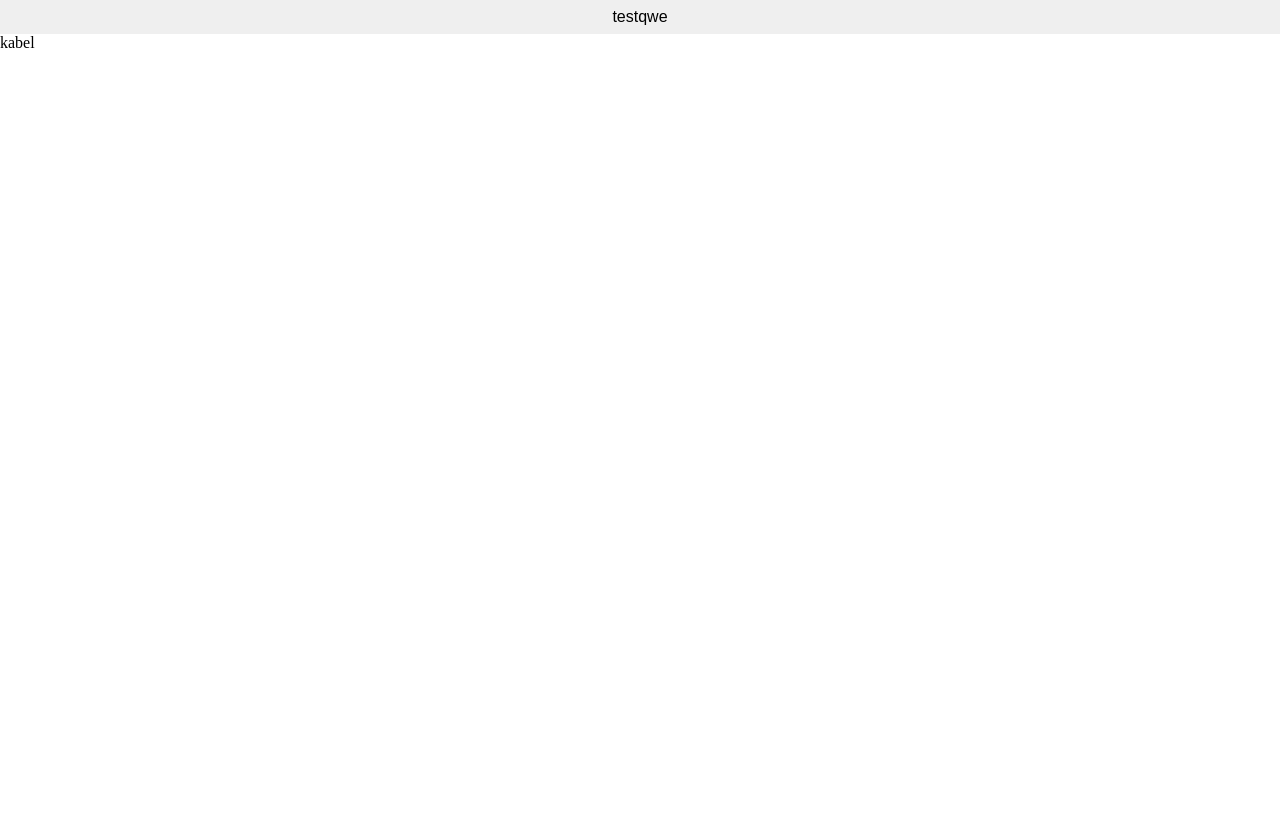
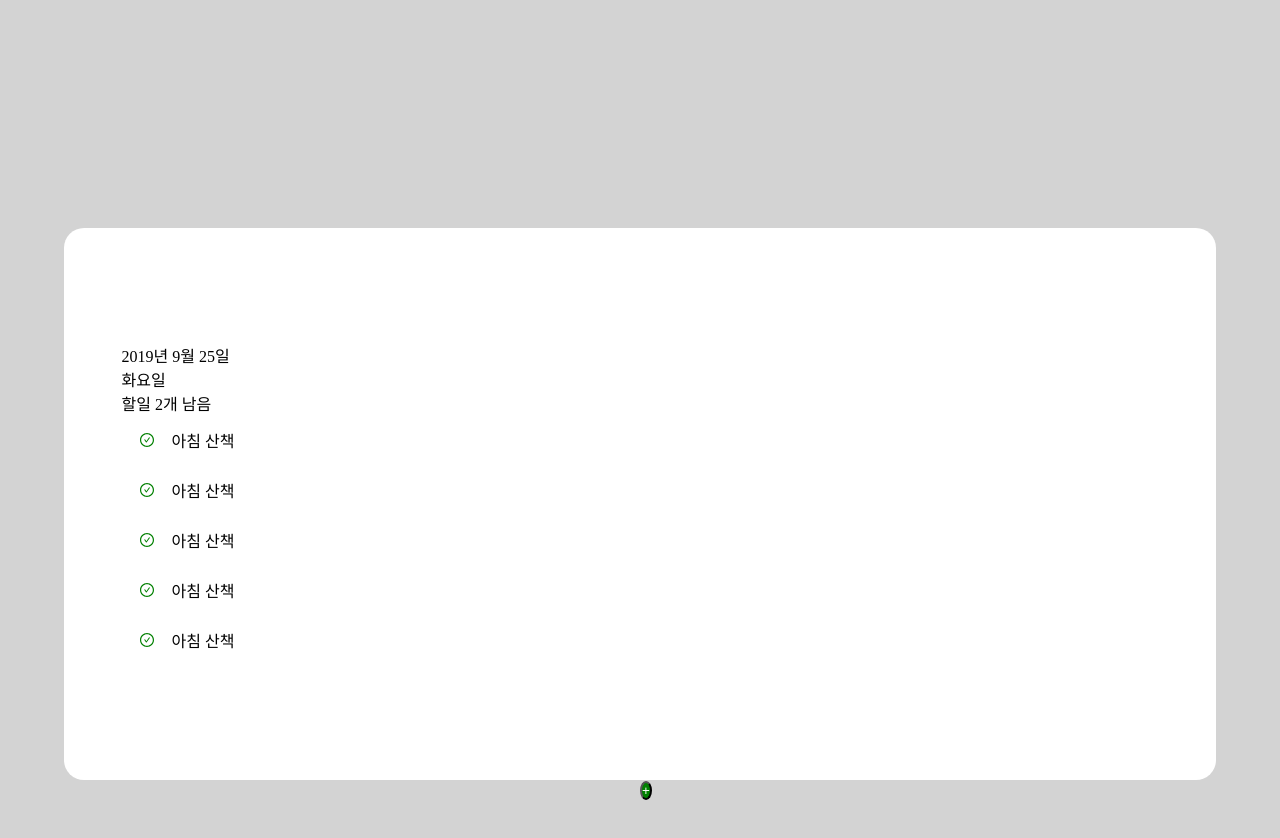
Before and after one commit to hanyoonseok/AtomicDesign_TS, a React (Create React App) app in the folder client/: page /todo in a window 1280 px wide. Shown: the top 838 px of the page. Before the commit the page ends 800 px from the top, so only its background shows below. Built offline with nearby package versions, Linux system fonts and the light colour scheme.

Commit message:
투두 구성

```diff
--- /dev/null
+++ b/client/src/components/atoms/Background/index.tsx
@@ -0,0 +1,13 @@
+import react from 'react';
+import * as S from "./style"
+
+function Background ({
+    ...props
+}):React.ReactElement {
+    // default
+    return (
+        <S.StyledBackground {...props}/>
+    );
+  };
+
+  export default Background;
--- /dev/null
+++ b/client/src/components/atoms/Background/style.ts
@@ -0,0 +1,19 @@
+import styled from "styled-components"
+
+interface Props{
+    bgColor?:string,
+    color?:string,
+    flexD?:string,
+}
+
+export const StyledBackground = styled.div<Props>`
+    background-color:${props=>props.bgColor};
+    display: flex;
+    flex-direction: ${props => props.flexD};
+    justify-content:center;
+    color: ${props => props.color};
+    width: 100%;
+    height: 100%; // 혹시 모르니 해둠
+    box-sizing: border-box;
+    padding:10% 5%;
+`
--- a/client/src/components/atoms/Button/index.tsx
+++ b/client/src/components/atoms/Button/index.tsx
@@ -4,8 +4,6 @@ import * as S from "./style";
 export interface Props {
   /** 버튼 내용 또는 엘리먼트 */
   children?: React.ReactElement | string;
-  /** react-router/Link 사용 (내부적인 routing)*/
-  to?: string;
   /** 외부 링크 */
   href?: string;
   /** click handler */
@@ -18,20 +16,16 @@ export interface Props {
 
 function Button ({
   children,
-  to,
   href,
   onClick,
   icon,
   submit,
   ...props
 }:Props):React.ReactElement {
-  if(to){//링크 필요한 버튼
-
-  }
   // default
   return (
     <S.StyledButton type="button" {...props}>
-      {children}qwe
+      {children}
     </S.StyledButton>
   );
 };
--- a/client/src/components/atoms/Label/style.ts
+++ b/client/src/components/atoms/Label/style.ts
@@ -1,4 +1,11 @@
 import styled from "styled-components"
 
-export const StyledLabel = styled.label`
+interface Props{
+    ftSize?:number,
+    ftWeight?:string
+}
+
+export const StyledLabel = styled.label<Props>`
+    font-size:${props=>props.ftSize};
+    font-weight:${props=>props.ftWeight};
 `;
--- a/client/src/components/index.tsx
+++ b/client/src/components/index.tsx
@@ -1,6 +1,7 @@
 // Atoms
 export { default as Button } from "./atoms/Button";
 export { default as Label } from "./atoms/Label";
+export { default as Background } from "./atoms/Background"
 // Molecules
 export { default as TodoItem } from "./molecules/TodoItem"
 // Organisms
--- a/client/src/components/molecules/TodoItem/index.tsx
+++ b/client/src/components/molecules/TodoItem/index.tsx
@@ -1,13 +1,15 @@
 import React from "react";
+import * as S from "./style"
 import {Button , Label} from "../../../components"
+import {AiOutlineCheckCircle} from "react-icons/ai"
 
 function TodoItem ():React.ReactElement {
   // default
   return (
-      <>
-      <Button children={"test"}/>
-      <Label children={"kabel"}/>
-      </>
+      <S.ItemWrapper>
+        <S.CheckBtn><AiOutlineCheckCircle/></S.CheckBtn>
+        <Label children={"아침 산책"}/>
+      </S.ItemWrapper>
   );
 };
 
--- /dev/null
+++ b/client/src/components/molecules/TodoItem/style.ts
@@ -0,0 +1,15 @@
+import styled from "styled-components"
+import {Button} from "../../../components"
+
+export const ItemWrapper = styled.div`
+    display:flex;
+    align-items:center;
+    width:100%;
+`
+
+export const CheckBtn = styled(Button)`
+    width:50px;
+    height:50px;
+    background-color:white;
+    color:green;
+`
--- a/client/src/components/templates/TodoList/index.tsx
+++ b/client/src/components/templates/TodoList/index.tsx
@@ -1,10 +1,28 @@
 import React from "react";
-import {TodoItem} from "../../../components"
+import * as S from "./style"
+import {TodoItem, Background} from "../../../components"
 
 const TodoList = ({
 }) => {
   return (
-      <TodoItem/>
+    <Background bgColor={"lightgray"}>
+      <S.TodoWrapper>
+        <S.FlowWrapper>
+          <S.StyledLabel ftWeight={"bold"}>2019년 9월 25일</S.StyledLabel>
+          <S.StyledLabel>화요일</S.StyledLabel>
+          <S.StyledLabel>할일 2개 남음</S.StyledLabel>
+        </S.FlowWrapper>
+        <S.FlowWrapper>
+          <TodoItem/>
+          <TodoItem/>
+          <TodoItem/>
+          <TodoItem/>
+          <TodoItem/>
+        </S.FlowWrapper>
+      </S.TodoWrapper>
+      <S.PlusBtn>+</S.PlusBtn>
+    </Background>
+
   );
 };
 
--- /dev/null
+++ b/client/src/components/templates/TodoList/style.ts
@@ -0,0 +1,29 @@
+import styled from "styled-components"
+import {Label} from "../../../components"
+
+export const FlowWrapper = styled.div`
+    display:flex;
+    flex-direction:column;
+`
+
+export const StyledLabel = styled(Label)`
+`
+
+export const TodoWrapper = styled.div`
+    background-color:white;
+    width:90%;
+    display:flex;
+    flex-direction:column;
+    border-radius:20px;
+    padding:10% 5%;
+    margin-top:100px;
+`;
+
+export const PlusBtn = styled.button`
+    border-radius:50%;
+    background-color:green;
+    color:white;
+    position:absolute;
+    bottom:0;
+    left:50%;
+`
--- a/client/src/pages/TodoListPage/index.tsx
+++ b/client/src/pages/TodoListPage/index.tsx
@@ -1,7 +1,8 @@
-import React from "react"
+import React,{useState, useEffect} from "react"
 import {TodoList} from "../../components"
 
 const TodoListPage:React.FC = () => {
+  const [todo, setTodo]=useState([])
   return (
     <TodoList/>
   );
```
